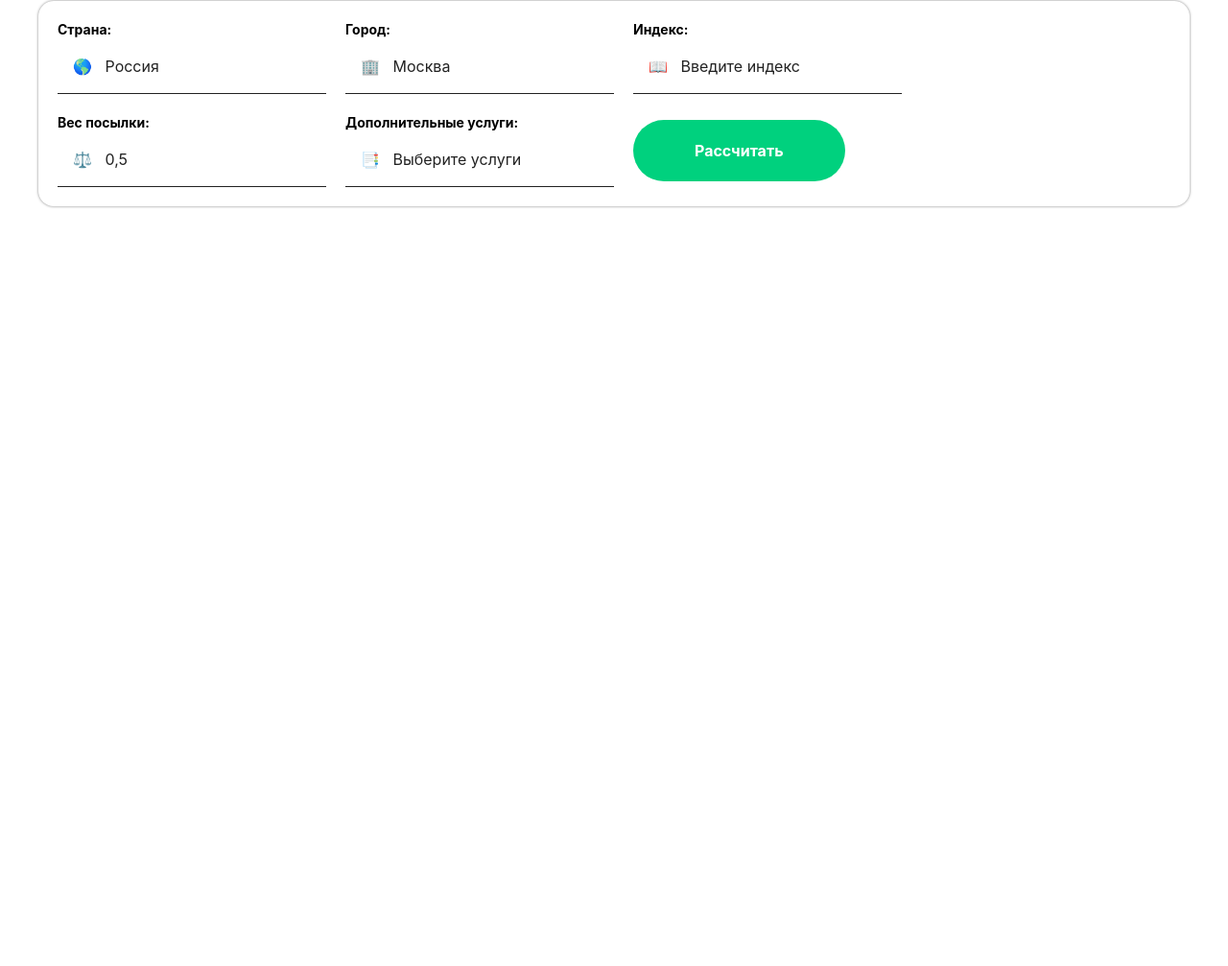
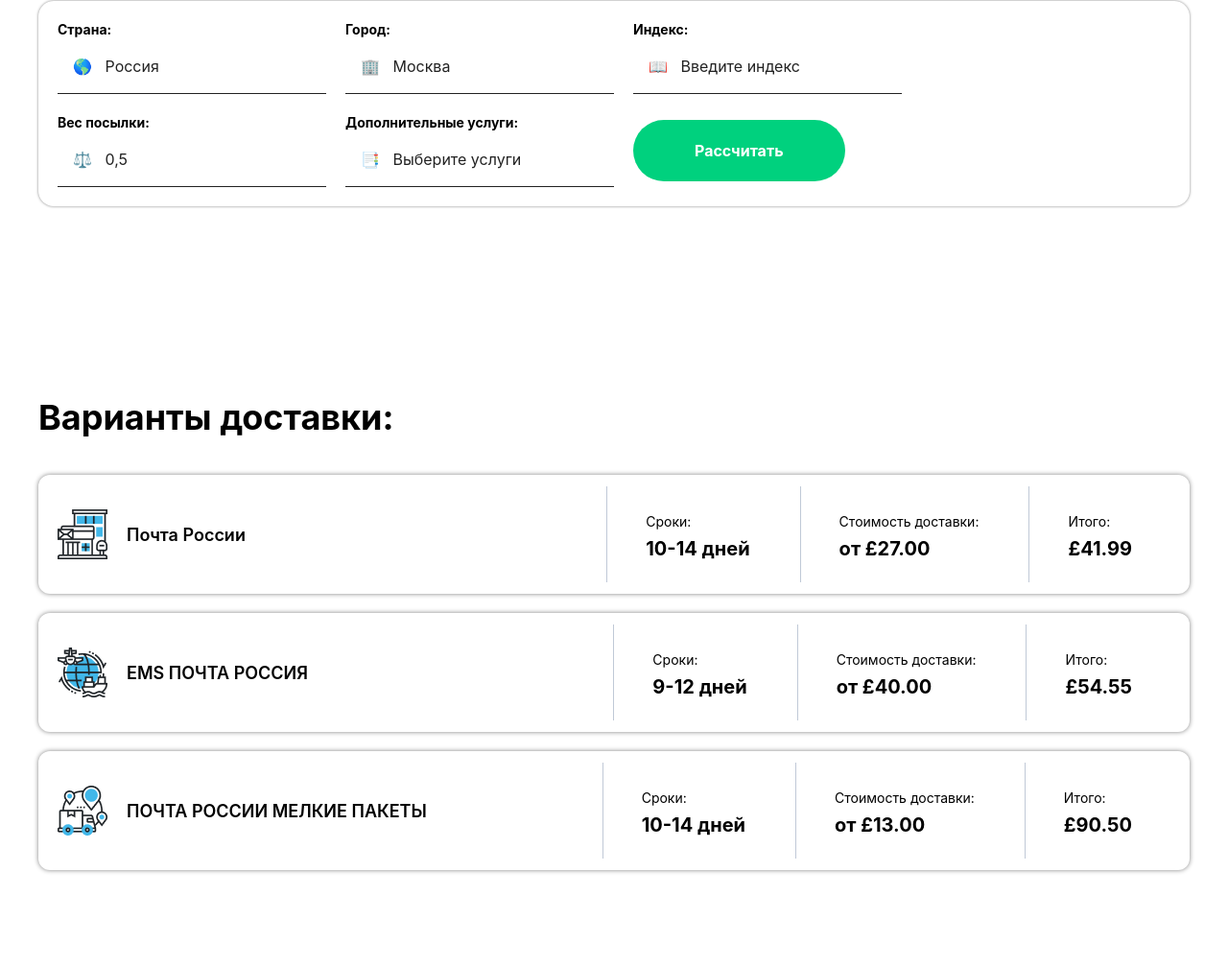
Before and after one commit to Vikingstrong/Home-Work-12, a website: page index.html in a window 1280 px wide. Shown: the part 3299-4306 px from the top of the page at 96% size. Before the commit the page ends 3614 px from the top, so only its background shows below. Drawn offline with nearby package versions, Linux system fonts and the light colour scheme; files that its build step writes are made by us from their sources.

Commit message:
Add section 6 on page 1

```diff
--- a/index.html
+++ b/index.html
@@ -151,6 +151,45 @@
             <button class="py-5 px-16 font-bold bg-[#00D17E] text-white rounded-4xl">Рассчитать</button>
         </form>
     </section>
+
+    <section class="max-w-300 m-auto flex flex-col gap-5 lg:gap-10 p-5 lg:px-0 lg:py-25">
+        <h2 class="text-4xl font-bold">Варианты доставки:</h2>
+        <div class="flex flex-col gap-5">
+            <div class="flex justify-between items-center p-5 py-3 shadow-[0_0_5px_gray] rounded-xl">
+                <div class="flex items-center gap-5">
+                    <img src="src/img/imgpage1/section6/icon1.png" alt="">
+                    <h3 class="font-semibold text-[18px]">Почта России</h3>
+                </div>
+                <div class="hidden lg:flex gap-3 items-center">
+                    <p class="text-[20px] font-bold px-10 py-5 border-l border-[#C0C9D7]"><span class="text-sm font-normal">Сроки:</span> <br> 10-14 дней</p>
+                    <p class="text-[20px] font-bold px-10 py-5 border-l border-[#C0C9D7]"><span class="text-sm font-normal">Стоимость доставки:</span> <br> от £27.00</p>
+                    <p class="text-[20px] font-bold px-10 py-5 border-l border-[#C0C9D7]"><span class="text-sm font-normal">Итого:</span> <br> £41.99</p>
+                </div>
+            </div>
+            <div class="flex justify-between items-center p-5 py-3 shadow-[0_0_5px_gray] rounded-xl">
+                <div class="flex items-center gap-5">
+                    <img src="src/img/imgpage1/section6/icon2.png" alt="">
+                    <h3 class="font-semibold text-[18px]">EMS ПОЧТА РОССИЯ</h3>
+                </div>
+                <div class="hidden lg:flex gap-3 items-center">
+                    <p class="text-[20px] font-bold px-10 py-5 border-l border-[#C0C9D7]"><span class="text-sm font-normal">Сроки:</span> <br> 9-12 дней</p>
+                    <p class="text-[20px] font-bold px-10 py-5 border-l border-[#C0C9D7]"><span class="text-sm font-normal">Стоимость доставки:</span> <br> от £40.00</p>
+                    <p class="text-[20px] font-bold px-10 py-5 border-l border-[#C0C9D7]"><span class="text-sm font-normal">Итого:</span> <br> £54.55</p>
+                </div>
+            </div>
+            <div class="flex justify-between items-center p-5 py-3 shadow-[0_0_5px_gray] rounded-xl">
+                <div class="flex items-center gap-5">
+                    <img src="src/img/imgpage1/section6/icon3.png" alt="">
+                    <h3 class="font-semibold text-[18px]">ПОЧТА РОССИИ МЕЛКИЕ ПАКЕТЫ</h3>
+                </div>
+                <div class="hidden lg:flex gap-3 items-center">
+                    <p class="text-[20px] font-bold px-10 py-5 border-l border-[#C0C9D7]"><span class="text-sm font-normal">Сроки:</span> <br> 10-14 дней</p>
+                    <p class="text-[20px] font-bold px-10 py-5 border-l border-[#C0C9D7]"><span class="text-sm font-normal">Стоимость доставки:</span> <br> от £13.00</p>
+                    <p class="text-[20px] font-bold px-10 py-5 border-l border-[#C0C9D7]"><span class="text-sm font-normal">Итого:</span> <br> £90.50</p>
+                </div>
+            </div>
+        </div>
+    </section>
 </main>
 </body>
 </html>
```
Also changed, not shown: src/img/imgpage1/section6/icon1.png (added), src/img/imgpage1/section6/icon2.png (added), src/img/imgpage1/section6/icon3.png (added).
